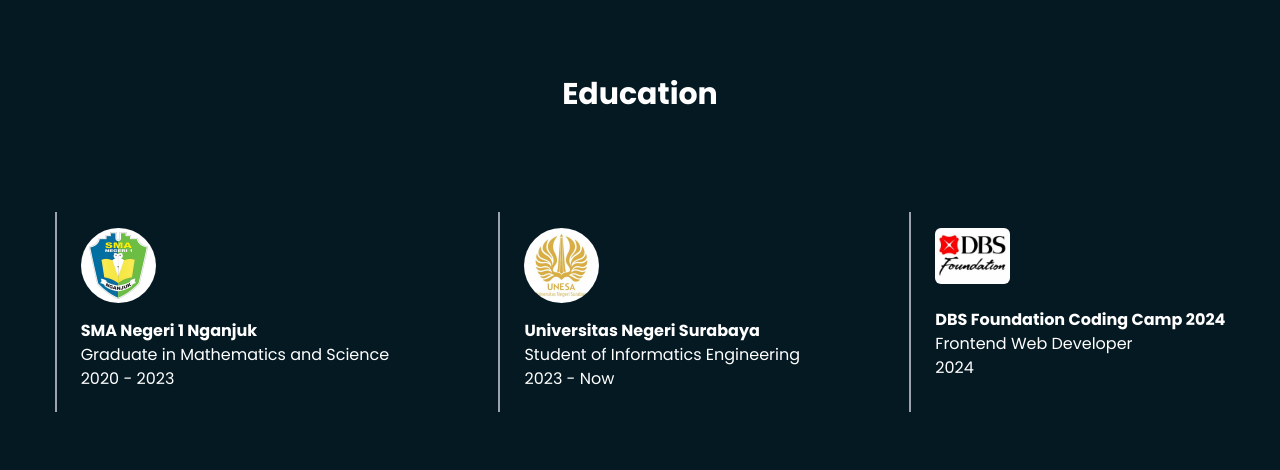
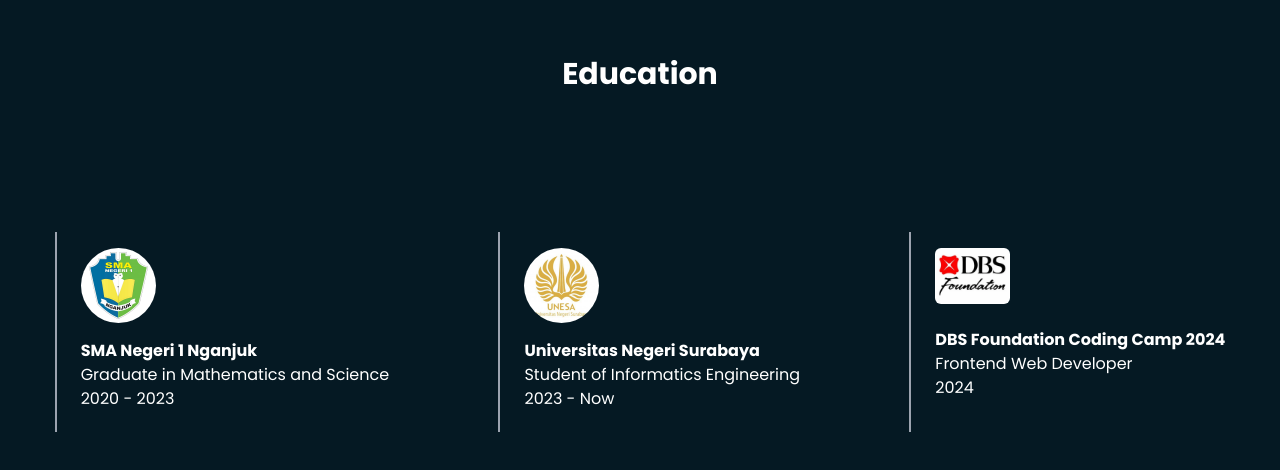
Before and after one commit to SeptianAdhityaN/SeptianAdhityaN.github.io, a website: page index.html in a window 1280 px wide. Shown: the part 1706-2176 px from the top of the page. Drawn offline with nearby package versions, Linux system fonts and the light colour scheme.

Commit message:
Fix Bug Responsive

```diff
--- a/index.html
+++ b/index.html
@@ -177,14 +177,14 @@
 
     <!-- EEDUCATION SECTION START -->
     <section id="education" class="w-full h-screen">
-      <div class="flex flex-col items-center justify-center w-full h-screen">
+      <div class="flex flex-col items-center justify-center w-full h-screen lg:top-0 top-[120px] relative">
         <header
-          class="text-3xl font-bold top-[-100px] lg:mt-0 relative mt-[400px]"
+          class="text-3xl font-bold lg:mt-0 relative lg:top-[-100px] top-0"
         >
           <h2>Education</h2>
         </header>
         <div
-          class="flex flex-col items-start w-full pl-[10%] lg:pl-0 lg:items-center lg:justify-around lg:flex-row"
+          class="flex flex-col items-start w-full pl-[10%] lg:pl-0 lg:items-center lg:justify-around lg:flex-row mt-10"
         >
           <div class="border-l-[2px] border-l-gray-400 dot-decor relative">
             <div
```
Also changed, not shown: dist/css/style.css, dist/js/index.js.
